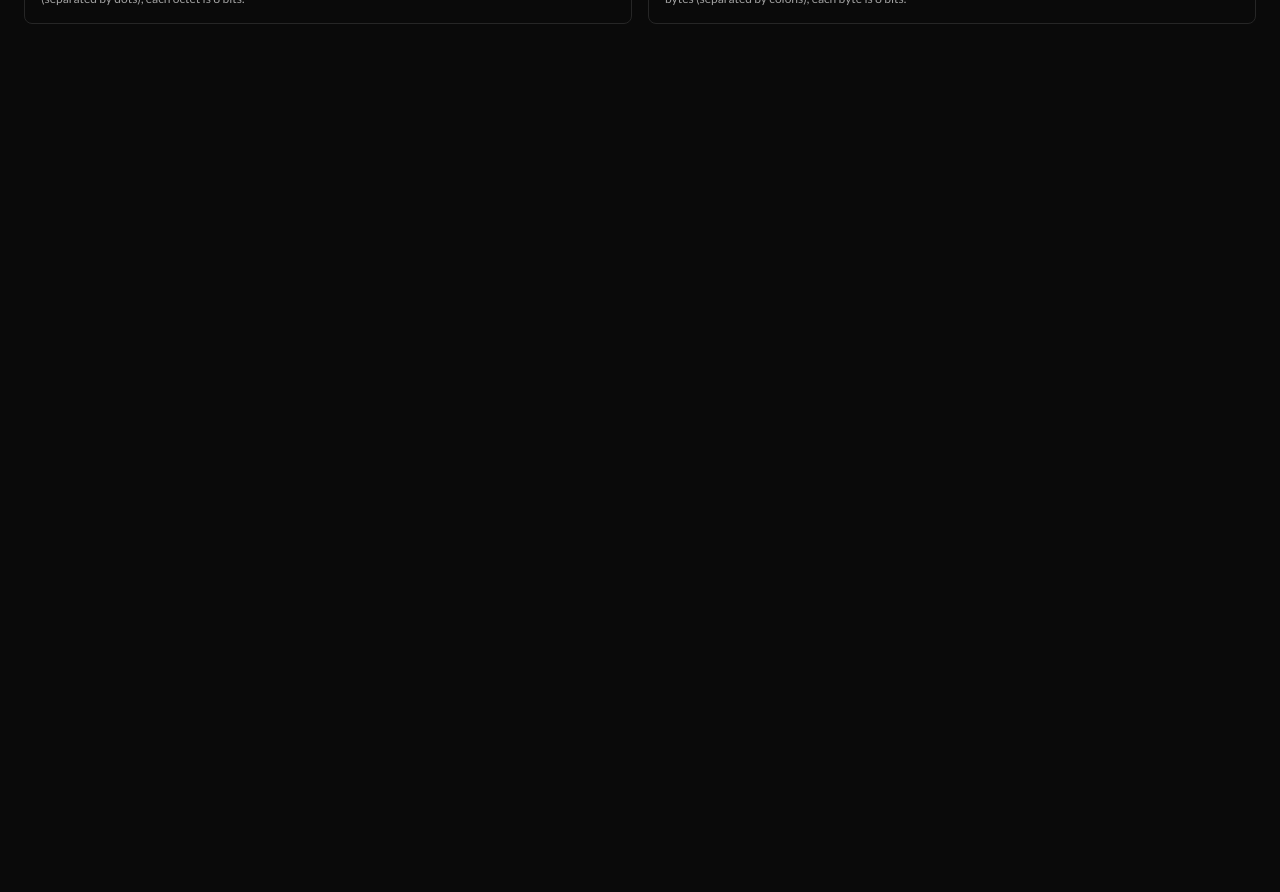
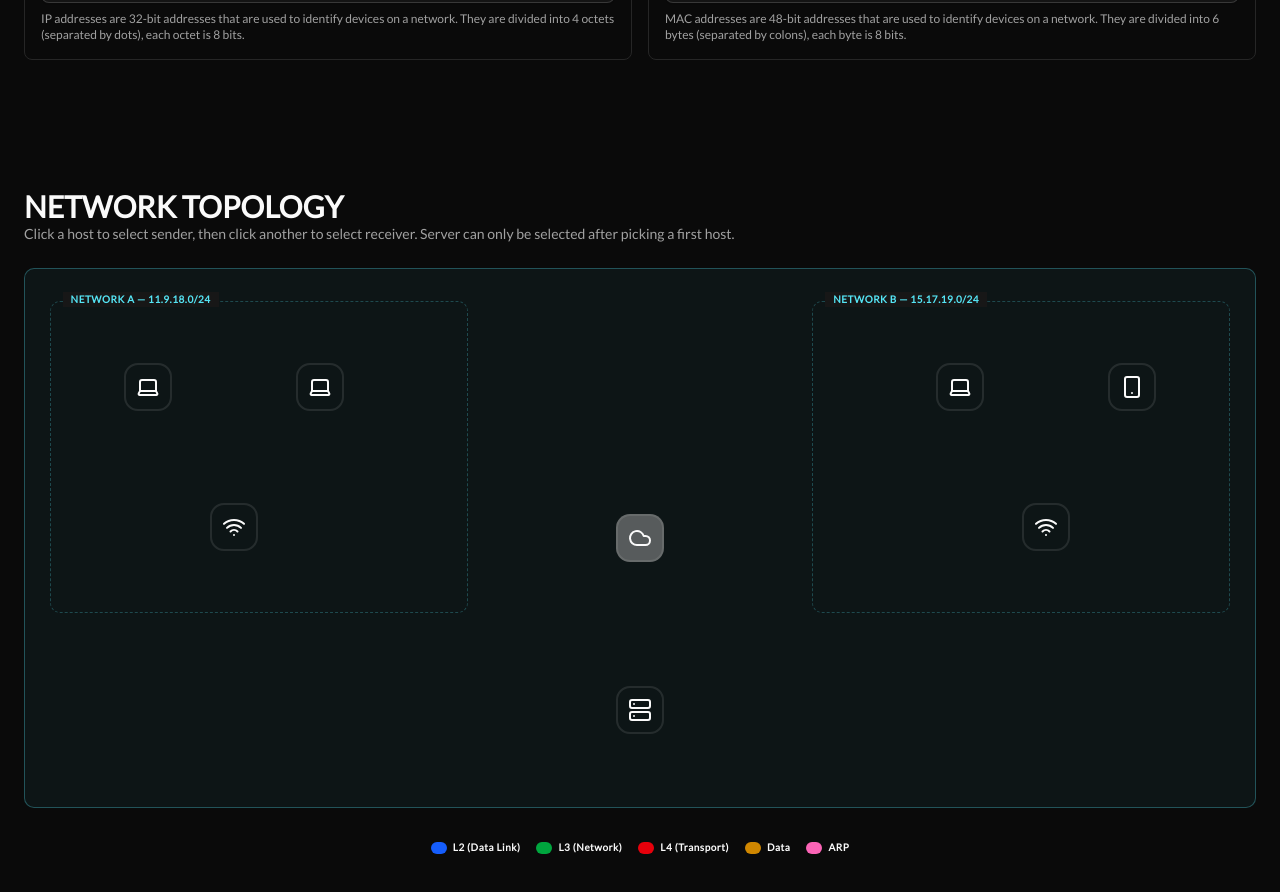
Before and after one commit to Victor-Okenwa/network-explorer, a React (Vite) app: page / in a window 1280 px wide. Shown: the part 1040-1932 px from the top of the page. Before the commit the page ends 1112 px from the top, so only its background shows below. Built offline with nearby package versions, Linux system fonts and the light colour scheme.

Commit message:
feat: Add animation and Icons

```diff
--- a/src/App.tsx
+++ b/src/App.tsx
@@ -3,6 +3,7 @@ import { ThemeProvider } from "./components/theme-provider";
 import { ArrowDown } from "lucide-react";
 import { IpAddressField } from "./components/ip-address-field";
 import { MacAddressField } from "./components/mac-address-field";
+import { NetworkTopology } from "./components/network-topology";
 
 function App() {
   return (
@@ -25,9 +26,10 @@ function App() {
         </header>
 
 
-        <section id="addressing" className="py-12 sm:px-6 px-4 space-y-6">
+        <section id="addressing" className="py-16 sm:px-6 px-4 space-y-6">
           <hgroup>
-            <h2 className="text-2xl sm:text-3xl font-bold">Address Converter</h2>
+            <h2 className="text-2xl sm:text-3xl font-bold uppercase">Address Converter</h2>
+            <p className="text-muted-foreground text-xs sm:text-sm">Convert IP and MAC addresses to binary and see how they are represented in the network.</p>
           </hgroup>
 
 
@@ -38,6 +40,27 @@ function App() {
           </fieldset>
         </section>
 
+
+        <section id="topology" className="py-16 sm:px-6 px-4 space-y-6">
+          <hgroup>
+            <h2 className="text-2xl sm:text-3xl font-bold uppercase">Network Topology</h2>
+            <p className="text-muted-foreground text-xs sm:text-sm">Click a host to select sender, then click another to select receiver. Server can only be selected after picking a first host.</p>
+          </hgroup>
+
+          <NetworkTopology />
+
+          {/* Packet Legend */}
+          <div className="py-2 flex flex-wrap gap-4 justify-center text-[10px] font-bold tracking-wider">
+            <div className="flex items-center gap-1.5"><span className="w-4 h-3 rounded-sm bg-blue-600 inline-block" /> L2 (Data Link)</div>
+            <div className="flex items-center gap-1.5"><span className="w-4 h-3 rounded-sm bg-green-600 inline-block" /> L3 (Network)</div>
+            <div className="flex items-center gap-1.5"><span className="w-4 h-3 rounded-sm bg-red-600 inline-block" /> L4 (Transport)</div>
+            <div className="flex items-center gap-1.5"><span className="w-4 h-3 rounded-sm bg-yellow-600 inline-block" /> Data</div>
+            <div className="flex items-center gap-1.5"><span className="w-4 h-3 rounded-sm bg-pink-400 -color inline-block" /> ARP</div>
+          </div>
+
+        </section>
+
+
       </main>
     </ThemeProvider>
   )
--- a/src/components/ip-address-field.tsx
+++ b/src/components/ip-address-field.tsx
@@ -48,7 +48,7 @@ export function IpAddressField() {
                                 <div className="flex gap-1">
                                     <span className="text-sm text-muted-foreground py-1 px-2 bg-secondary rounded-md">{octet?.slice(0, 4)}</span>
                                     <span className="text-sm text-muted-foreground py-1 px-2 bg-secondary rounded-md">{octet?.slice(4, 8)}</span>
-                                    {index < 3 && <span className="text-sm text-muted-foreground">.</span>}
+                                    {index < 3 && <span className="text-sm text-primary">.</span>}
                                 </div>
                             </div>
                         ))}
--- a/src/components/mac-address-field.tsx
+++ b/src/components/mac-address-field.tsx
@@ -44,7 +44,7 @@ export function MacAddressField() {
                                 <div className="flex gap-1">
                                     <span className="text-sm text-muted-foreground py-1 px-2 bg-secondary rounded-md">{byte?.slice(0, 4)}</span>
                                     <span className="text-sm text-muted-foreground py-1 px-2 bg-secondary rounded-md">{byte?.slice(4, 8)}</span>
-                                    {index < 5 && <span className="text-sm text-muted-foreground">:</span>}
+                                    {index < 5 && <span className="text-sm text-primary">:</span>}
                                 </div>
                             </div>
                         ))}
--- /dev/null
+++ b/src/components/network-topology.tsx
@@ -0,0 +1,126 @@
+import { findNode, NODES } from "@/data/network-data";
+import { CONNECTIONS } from "@/data/network-data";
+import { cn } from "@/lib/utils";
+import { Cloud, Laptop, Smartphone, Wifi, Server } from "lucide-react";
+import { useCallback, useState } from "react";
+
+const ICON_MAP: Record<string, React.ElementType> = {
+    laptop: Laptop,
+    phone: Smartphone,
+    server: Server,
+    router: Wifi,
+    internet: Cloud,
+};
+
+
+export function NetworkTopology() {
+    const [source, setSource] = useState<string | null>(null); // Id of the source will stored here
+    const [dest, setDest] = useState<string | null>(null); // Id of the destination will stored here
+    const [animating, setAnimating] = useState(false); // when the packet is being transferred
+    const [done, setDone] = useState(false); // when the packet has been transferred
+
+
+
+
+    const isSelectable = (id: string) => {
+        const node = findNode(id);
+        return node.type !== 'internet' && node.type !== 'router';
+    }
+
+    const handleNodeClick = useCallback((nodeId: string) => {
+        if (animating || done) {
+            return;
+        }
+        if (!isSelectable(nodeId)) {
+            return;
+        }
+
+        const node = findNode(nodeId);
+        if (source === nodeId) {
+            setSource(null);
+            setDest(null);
+            return;
+        }
+
+        if (dest === nodeId) {
+            setDest(null);
+            return;
+        }
+
+        if (!source) {
+            if (node.type === "server") {
+                return
+            };
+            setSource(nodeId);
+            return;
+        }
+
+        if (!dest) {
+            setDest(nodeId);
+        }
+    }, [source, dest, animating, done])
+
+    return (
+        <div className="relative w-full min-h-[540px] flex justify-center overflow-x-auto border border-primary/30 bg-primary/5 p-2 rounded-lg">
+            {/* Network boundaries */}
+            <div className="absolute border border-dashed border-primary/25 rounded-lg left-[2%] top-[6%] w-[34%] h-[58%]">
+                <span className="absolute -top-2.5 left-3 bg-card px-2 text-[10px] text-primary font-bold tracking-wider">
+                    NETWORK A — 11.9.18.0/24
+                </span>
+            </div>
+            <div className="absolute border border-dashed border-primary/25 rounded-lg left-[64%] top-[6%] w-[34%] h-[58%]">
+                <span className="absolute -top-2.5 left-3 bg-card px-2 text-[10px] text-primary font-bold tracking-wider">
+                    NETWORK B — 15.17.19.0/24
+                </span>
+            </div>
+
+            {/* SVG connections */}
+            <svg className="absolute inset-0 w-full h-full pointer-events-none" xmlns="http://www.w3.org/2000/svg">
+                {CONNECTIONS.map((conn, i) => {
+                    const from = findNode(conn.from);
+                    const to = findNode(conn.to);
+                    return (
+                        <line
+                            key={i}
+                            x1={`${from.x}%`} y1={`${from.y}%`}
+                            x2={`${to.x}%`} y2={`${to.y}%`}
+                            className="stroke-network-line"
+                            strokeWidth="2"
+                            strokeDasharray={to.type === 'internet' || from.type === 'internet' ? '6 4' : 'none'}
+                        />
+                    );
+                })}
+            </svg>
+
+            {NODES.map((node) => {
+                const Icon = ICON_MAP[node.type];
+                const isSource = source === node.id;
+                const isDest = dest === node.id;
+                const selectable = isSelectable(node.id);
+                const shouldPulse = source && !dest && !animating && !done && node.id !== source && selectable && !(findNode(node.id).type === 'server' && !source);
+
+                return (<div
+                    key={node.id}
+                    className={cn("absolute flex flex-col items-center gap-1 -translate-x-1/2 -translate-y-1/2 transition-all duration-300 ease-in-out z-5", {
+                        "cursor-pointer": selectable && !animating && !done,
+                        "animate-bounce": shouldPulse,
+                    })}
+                    style={{ left: `${node.x}%`, top: `${node.y}%` }}
+                    onClick={() => handleNodeClick(node.id)}
+                >
+                    <div className={cn("p-2.5 rounded-xl border-2 transition-all duration-300", {
+                        "bg-primary/30 border-primary shadow shadow-primary": isSource,
+                        "bg-primary/10 border-primary/30 shadow shadow-primary/30": isDest,
+                        "border-border bg-muted-foreground/50": node.type === "internet",
+                        "border-border hover:border-muted-foreground": node.type !== "internet" && node.type !== "router",
+                    })}>
+                        <Icon />
+
+                    </div>
+
+                </div>
+                )
+            })}
+        </div >
+    );
+}
--- /dev/null
+++ b/src/data/network-data.ts
@@ -0,0 +1,26 @@
+import type { NetworkNode, Connection, AnimationStep, ArpEntry } from '@/types/network';
+
+export const NODES: NetworkNode[] = [
+    { id: 'A1', label: 'Host A1', type: 'laptop', ip: '11.9.18.10', mac: 'AA:BB:CC:01:01:10', network: 'A', x: 10, y: 22 },
+    { id: 'A2', label: 'Host A2', type: 'laptop', ip: '11.9.18.11', mac: 'AA:BB:CC:01:01:11', network: 'A', x: 24, y: 22 },
+    { id: 'RA', label: 'Router A', type: 'router', ip: '11.9.18.1', mac: 'AA:BB:CC:01:01:01', network: 'A', x: 17, y: 48 },
+    { id: 'INET', label: 'Internet', type: 'internet', ip: '-', mac: '-', network: '-', x: 50, y: 50 },
+    { id: 'RB', label: 'Router B', type: 'router', ip: '15.17.19.1', mac: 'DD:EE:FF:02:02:01', network: 'B', x: 83, y: 48 },
+    { id: 'B1', label: 'Host B1', type: 'laptop', ip: '15.17.19.10', mac: 'DD:EE:FF:02:02:10', network: 'B', x: 76, y: 22 },
+    { id: 'B2', label: 'Host B2', type: 'phone', ip: '15.17.19.11', mac: 'DD:EE:FF:02:02:11', network: 'B', x: 90, y: 22 },
+    { id: 'C1', label: 'Server C1', type: 'server', ip: '20.0.0.10', mac: 'CC:CC:CC:03:03:10', network: 'C', x: 50, y: 82 },
+];
+
+export const CONNECTIONS: Connection[] = [
+    { from: 'A1', to: 'RA' },
+    { from: 'A2', to: 'RA' },
+    { from: 'RA', to: 'INET' },
+    { from: 'B1', to: 'RB' },
+    { from: 'B2', to: 'RB' },
+    { from: 'RB', to: 'INET' },
+    { from: 'C1', to: 'INET' },
+];
+
+export function findNode(id: string): NetworkNode {
+    return NODES.find(n => n.id === id)!;
+}
--- /dev/null
+++ b/src/types/network.ts
@@ -0,0 +1,41 @@
+export interface NetworkNode {
+    id: string;
+    label: string;
+    type: 'laptop' | 'phone' | 'server' | 'router' | 'internet';
+    ip: string;
+    mac: string;
+    network: string;
+    x: number;
+    y: number;
+}
+
+export interface Connection {
+    from: string;
+    to: string;
+}
+
+export interface AnimationStep {
+    description: string;
+    from: string;
+    to: string;
+    packetType: 'data' | 'arp';
+    layers: string[];
+    duration: number;
+    zone: 'A' | 'B' | 'internet' | 'server';
+    tableUpdate?: {
+        nodeId: string;
+        tableType: 'arp' | 'routing';
+        entry: Record<string, string>;
+    };
+}
+
+export interface ArpEntry {
+    ip: string;
+    mac: string;
+}
+
+export interface RoutingEntry {
+    destination: string;
+    nextHop: string;
+    iface: string;
+}
```
Also changed, not shown: 1 other file (tests, documents, lock files or other folders).
